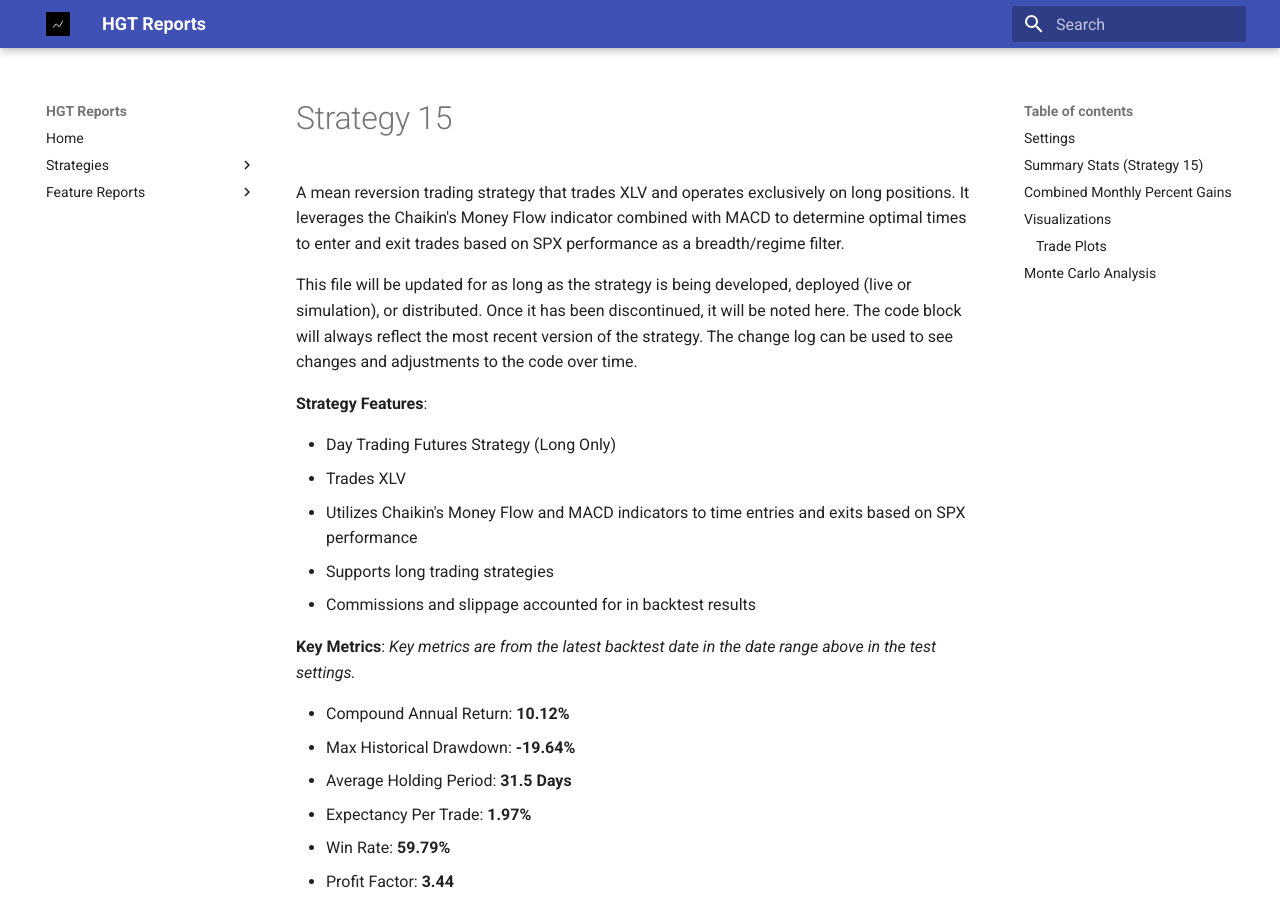
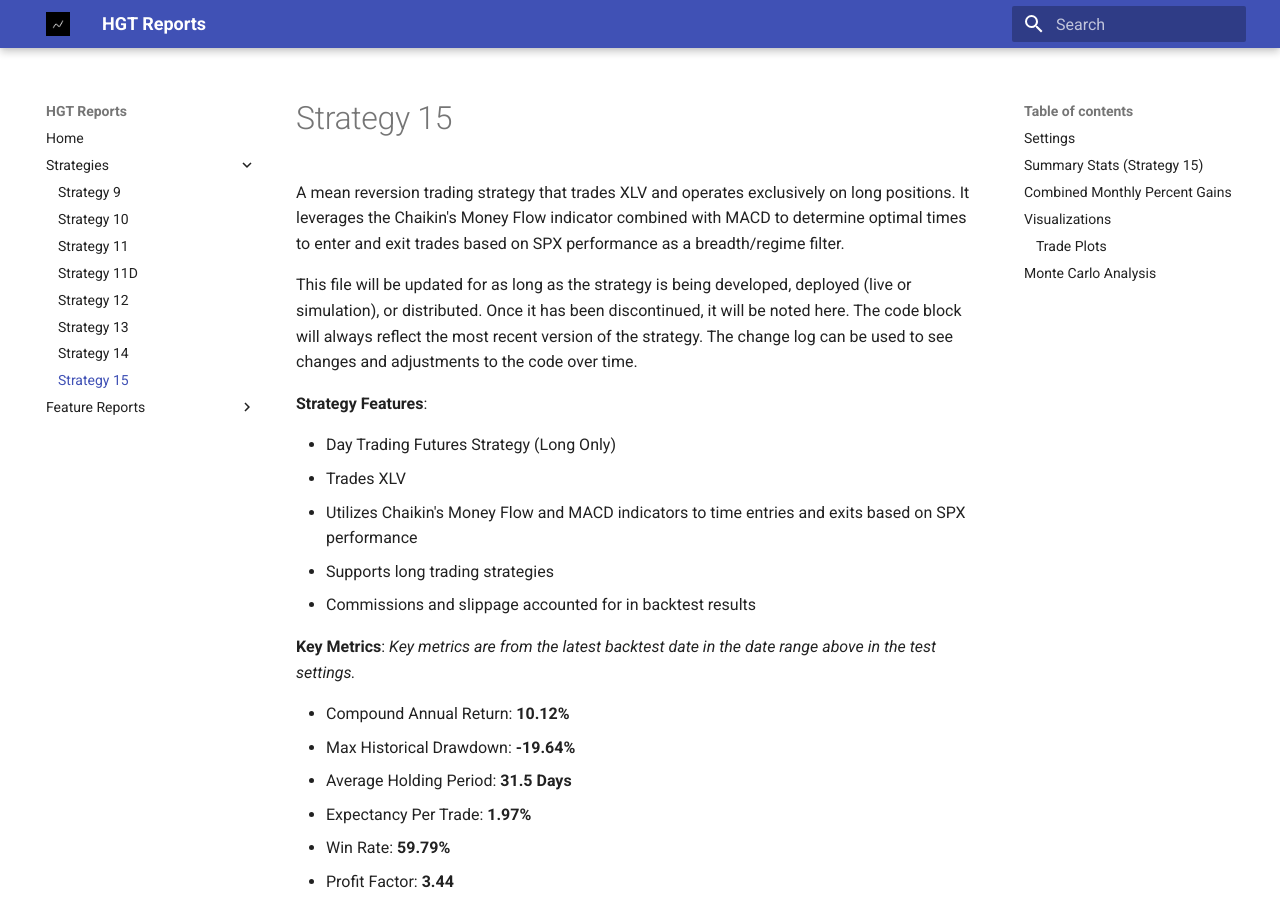
Before and after one commit to larrykann/Reports, an MkDocs documentation site: the page built from docs/15_XLV/15_XLV.md, in a window 1280 px wide and 900 px high. Built offline with MkDocs 1.6.1 and Material for MkDocs 9.7.7, drawn with Linux system fonts in a browser that asks for light colours.

Commit message:
strategy 15 added to toc

```diff
--- a/mkdocs.yml
+++ b/mkdocs.yml
@@ -10,6 +10,7 @@ nav:
       - Strategy 12: Strategy12/strategy12.md
       - Strategy 13: Strategy13/Strategy13.md
       - Strategy 14: Strategy14/Strategy14.md
+      - Strategy 15: 15_XLV/15_XLV.md
   - Feature Reports:
      - Stochastic:  IndicatorReports/Stochastic/Stochastic.md
      - VIX and SPX Products: IndicatorReports/VIX_Related_Products/VIX_Related_Products.md
```
